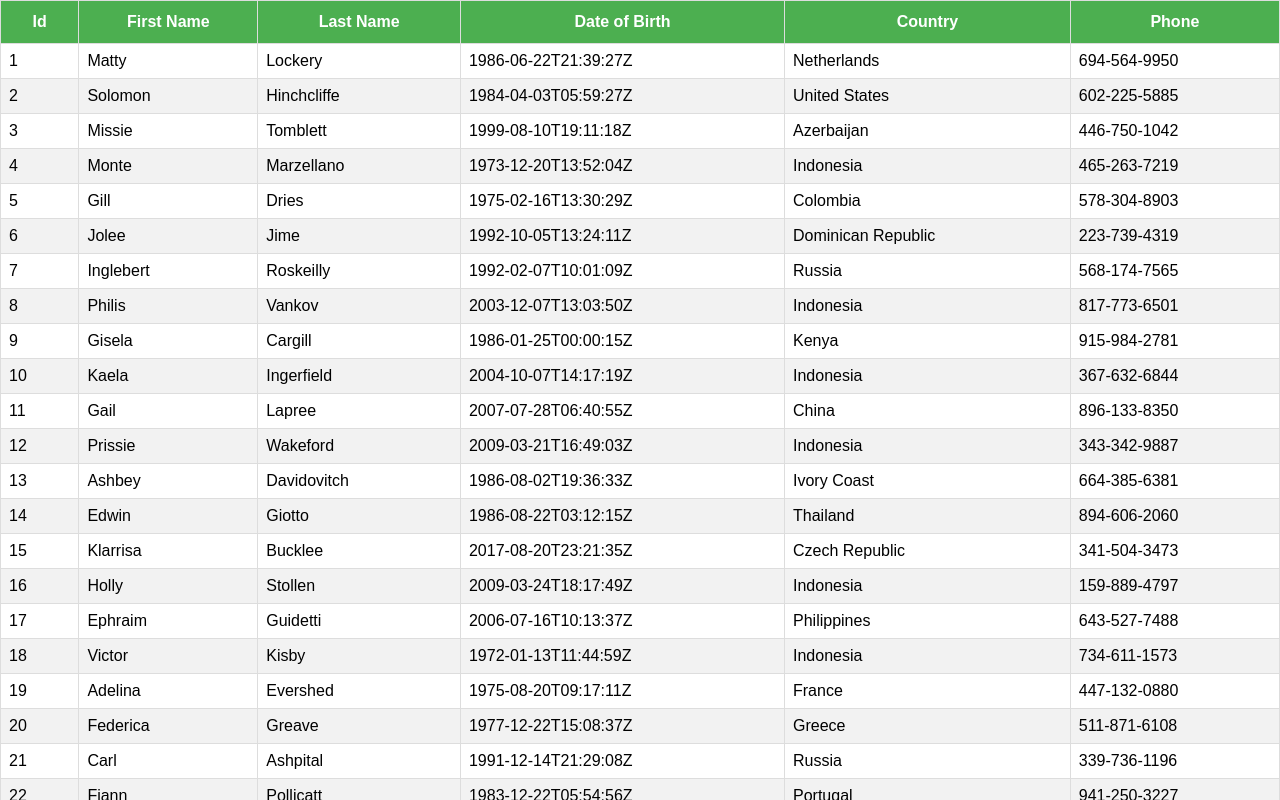
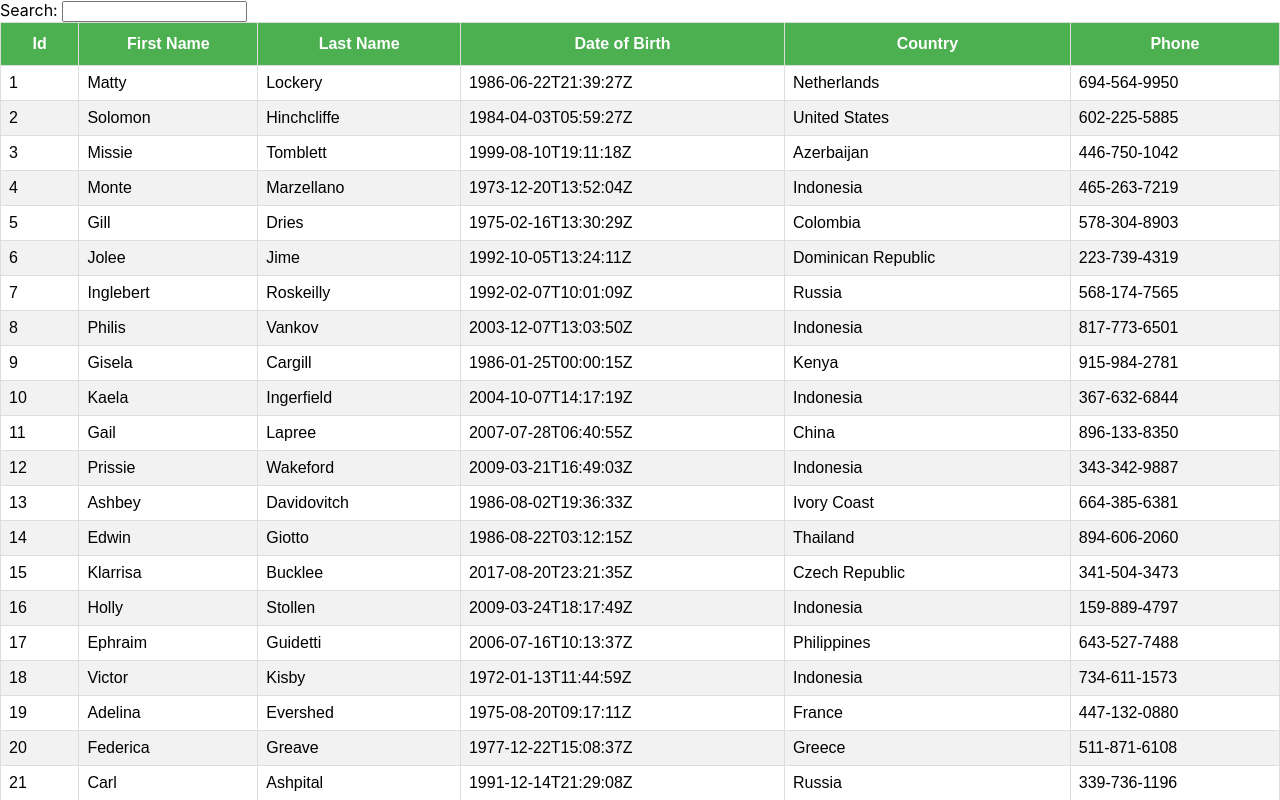
Before and after one commit to Dragontalker/react-table-tutorial, a React (Create React App) app: page / in a window 1280 px wide. Shown: the top 800 px of the page. Built offline with nearby package versions, Linux system fonts and the light colour scheme.

Commit message:
Connected the filter to table and render it.

```diff
--- a/src/App.js
+++ b/src/App.js
@@ -1,12 +1,13 @@
 import { BasicTable } from './components/BasicTable';
 import { SortingTable } from './components/SortingTable';
+import { FilteringTable } from './components/FilteringTable';
 import MOCK_DATA from './components/MOCK_DATA.json';
 import { COLUMNS, GROUPED_COLUMNS } from './components/columns';
 
 const App = () => {
   return (
     <div className="App">
-      <SortingTable columns={COLUMNS} data={MOCK_DATA}/>
+      <FilteringTable columns={COLUMNS} data={MOCK_DATA}/>
     </div>
   );
 };
--- a/src/components/FilteringTable.js
+++ b/src/components/FilteringTable.js
@@ -1,5 +1,6 @@
 import React, { useMemo } from 'react';
 import { useTable, useGlobalFilter } from 'react-table';
+import { GlobalFilter } from './GlobalFilter';
 import './table.css';
 
 export const FilteringTable = (props) => {
@@ -25,6 +26,8 @@ export const FilteringTable = (props) => {
 
 
     return (
+        <>
+            <GlobalFilter filter={globalFilter} setFilter={setGlobalFilter}/>
             <table {...getTableProps()}>
                 <thead>
                     {headerGroups.map(headerGroup => (
@@ -57,5 +60,6 @@ export const FilteringTable = (props) => {
                     ))}
                 </tfoot>
             </table>
+        </>
     )
 }
```
Lines whose indentation alone changed are shown as unchanged.
